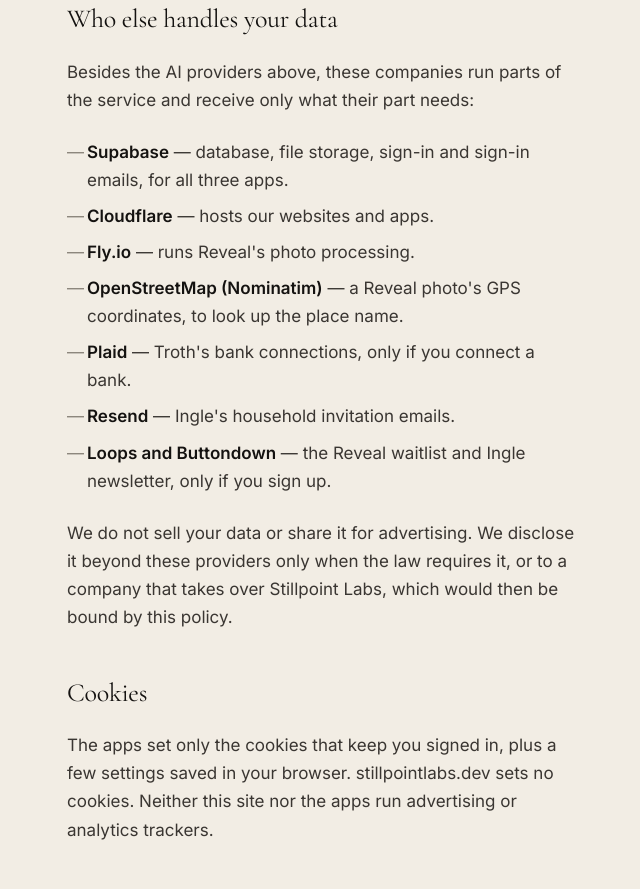
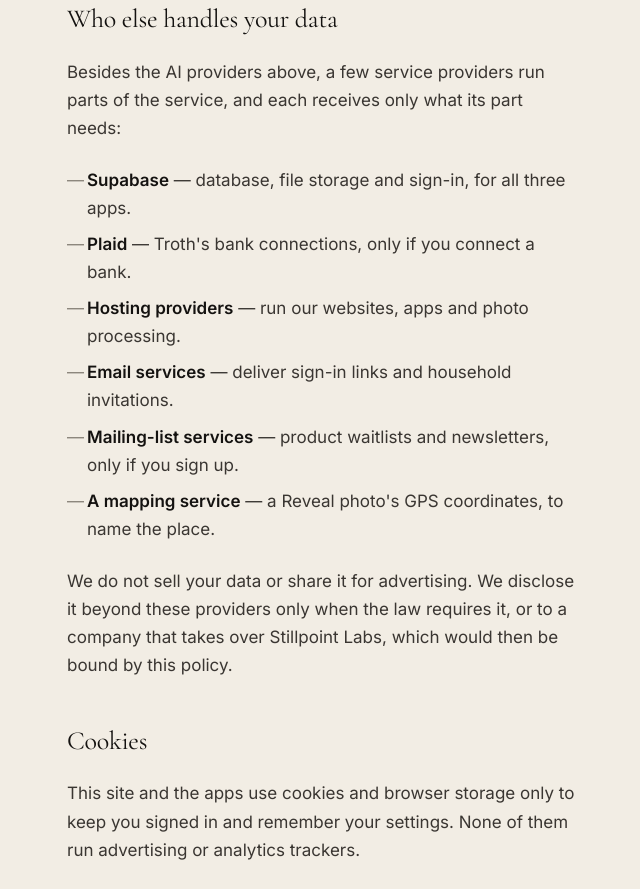
Before and after one commit to stillpoint-labs/stillpointlabs-site, an Astro site: page /privacy in a window 1280 px wide. Shown: the part 3220-4109 px from the top of the page, without its empty margins (253-893 px from the left). Built offline with nearby package versions, Linux system fonts and the light colour scheme; Astro itself is replaced by a stand-in of ours.

Commit message:
refactor(privacy): describe vendors by role, drop claims that drift
Names only the providers a platform review or a careful user needs
(Supabase, Plaid, Anthropic, Google) and describes the rest by role, so
a vendor swap does not make the policy false. Drops dated lines (no
delete button yet, no app shows the picture today, this site sets no
cookies) and the Troth-only token detail from Security.

Co-Authored-By: Claude Opus 5.5 <noreply@anthropic.com>

```diff
--- a/src/pages/privacy.astro
+++ b/src/pages/privacy.astro
@@ -58,7 +58,7 @@ const contact = 'noah@stillpointlabs.dev';
           Stillpoint account, so one email never becomes two accounts.
         </li>
         <li><strong>Name</strong> — as your display name inside the apps.</li>
-        <li><strong>Profile picture</strong> — stored with your sign-in record. No app shows it today.</li>
+        <li><strong>Profile picture</strong> — stored with your sign-in record; apps may show it next to your name.</li>
       </ul>
       <p>
         Our sign-in provider, Supabase, stores this Google data, and it goes to no one else. We
@@ -123,17 +123,16 @@ const contact = 'noah@stillpointlabs.dev';
 
       <h2>Who else handles your data</h2>
       <p>
-        Besides the AI providers above, these companies run parts of the service and receive
-        only what their part needs:
+        Besides the AI providers above, a few service providers run parts of the service, and
+        each receives only what its part needs:
       </p>
       <ul>
-        <li><strong>Supabase</strong> — database, file storage, sign-in and sign-in emails, for all three apps.</li>
-        <li><strong>Cloudflare</strong> — hosts our websites and apps.</li>
-        <li><strong>Fly.io</strong> — runs Reveal's photo processing.</li>
-        <li><strong>OpenStreetMap (Nominatim)</strong> — a Reveal photo's GPS coordinates, to look up the place name.</li>
+        <li><strong>Supabase</strong> — database, file storage and sign-in, for all three apps.</li>
         <li><strong>Plaid</strong> — Troth's bank connections, only if you connect a bank.</li>
-        <li><strong>Resend</strong> — Ingle's household invitation emails.</li>
-        <li><strong>Loops and Buttondown</strong> — the Reveal waitlist and Ingle newsletter, only if you sign up.</li>
+        <li><strong>Hosting providers</strong> — run our websites, apps and photo processing.</li>
+        <li><strong>Email services</strong> — deliver sign-in links and household invitations.</li>
+        <li><strong>Mailing-list services</strong> — product waitlists and newsletters, only if you sign up.</li>
+        <li><strong>A mapping service</strong> — a Reveal photo's GPS coordinates, to name the place.</li>
       </ul>
       <p>
         We do not sell your data or share it for advertising. We disclose it beyond these
@@ -143,9 +142,8 @@ const contact = 'noah@stillpointlabs.dev';
 
       <h2>Cookies</h2>
       <p>
-        The apps set only the cookies that keep you signed in, plus a few settings saved in your
-        browser. stillpointlabs.dev sets no cookies. Neither this site nor the apps run
-        advertising or analytics trackers.
+        This site and the apps use cookies and browser storage only to keep you signed in and
+        remember your settings. None of them run advertising or analytics trackers.
       </p>
 
       <h2>Keeping and deleting your data</h2>
@@ -159,13 +157,11 @@ const contact = 'noah@stillpointlabs.dev';
         <li>Write to the same address for a copy of your data or to correct it.</li>
         <li>Every mailing-list email carries an unsubscribe link.</li>
       </ul>
-      <p>The apps have no delete button yet, so deletion runs through email for now.</p>
 
       <h2>Security</h2>
       <p>
-        Data travels over HTTPS. Database rules limit each account to its own household's data.
-        Troth stores bank-connection tokens encrypted. If a breach exposes your data, we will tell
-        you.
+        Data travels over HTTPS, and database rules limit each account to its own household's
+        data. If a breach exposes your data, we will tell you.
       </p>
 
       <h2>Children</h2>
```
